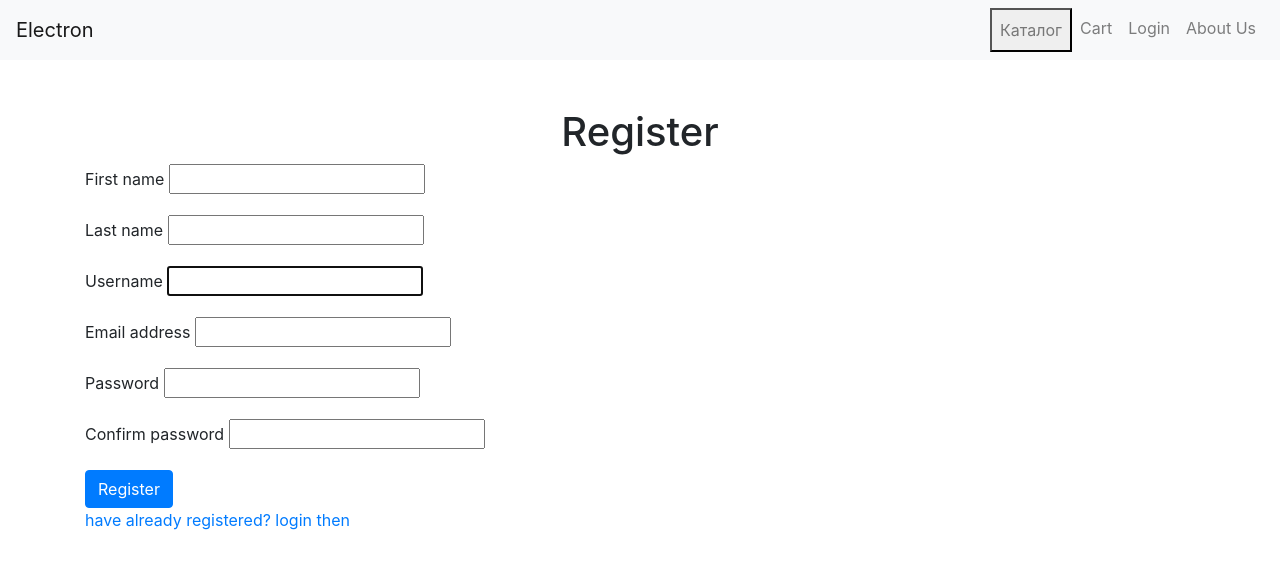
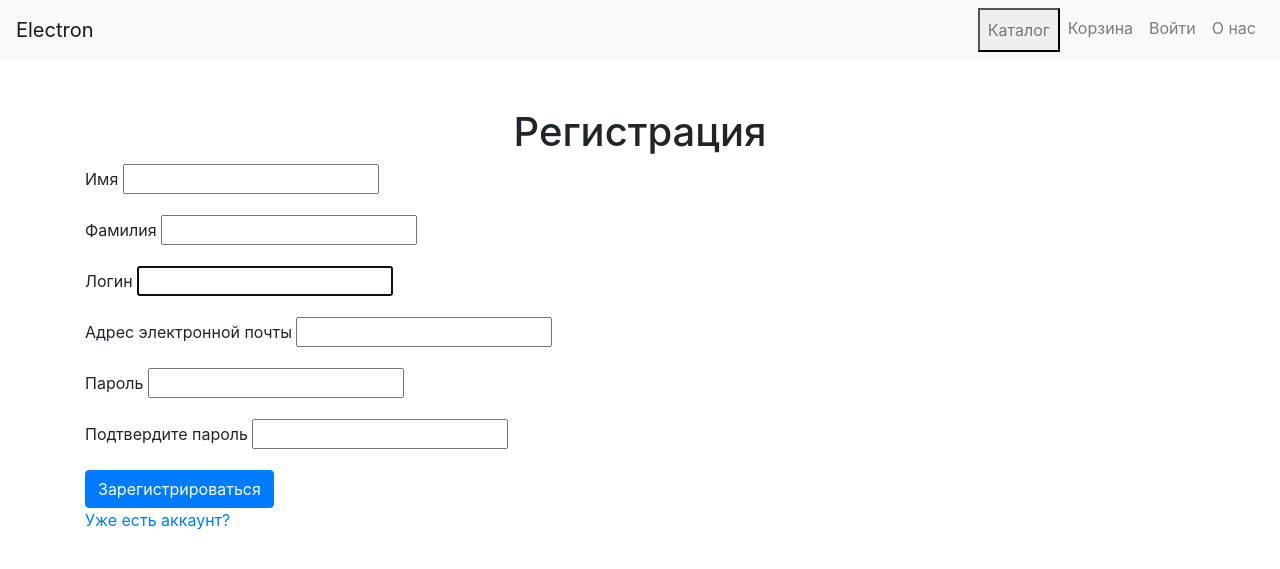
Before and after one commit to afreeone0/electron, a Django app: page /registration/ in a window 1280 px wide. Shown: the top 569 px of the page. Run offline with Django 4.2, Linux system fonts and the light colour scheme; data that the repository does not hold is empty; some libraries are stand-ins or nearby versions.

Commit message:
verstka rusification

```diff
--- a/electron/cart/views.py
+++ b/electron/cart/views.py
@@ -6,7 +6,7 @@ from store.models import Product
 
 def cart(request):
     context = {
-        'title': 'Your cart',
+        'title': 'Моя корзина',
     }
     return render(request, 'cart/cart.html', context=context)
 
--- a/electron/orders/templates/orders/orders_archive.html
+++ b/electron/orders/templates/orders/orders_archive.html
@@ -15,7 +15,7 @@
         {% for order in orders %}
         <div class="order-item">
             <div class="order-header">
-                <h3 class="order-id">Заказ #{{order.id}}</h3>
+                <h3 class="order-id">ID заказа: {{order.id}}</h3>
                 <span class="order-date">Дата: {{order.created_timestamp}}</span>
                 <span class="order-status">Статус: <strong>{{order.status}}</strong></span>
             </div>
@@ -27,7 +27,7 @@
                        <span class="product-name">{{item.name}}</span>
                        <span class="product-qty">Кол-во: {{ item.quantity }}</span>
                        <span class="product-price">Цена: ${{ item.price }}</span>
-                       <span class="product-price">Всего: ${{ item.products_price }}</span>
+                       <span class="product-price">Итоговая цена: ${{ item.products_price }}</span>
                     </li>
                     {% endfor %}
 
--- a/electron/orders/views.py
+++ b/electron/orders/views.py
@@ -36,8 +36,7 @@ def make_order(request):
                             quantity = cart_item.quantity
 
                             if product.quantity < quantity:
-                                raise ValidationError(f'Недостаточное количество товара {name} на складе\
-                                                       В наличии - {product.quantity}')
+                                raise ValidationError(f'Недостаточное количество {name}, в наличии {product.quantity}')
 
                             OrderItem.objects.create(
                                 order=order,
@@ -82,7 +81,7 @@ def orders_archive(request):
         ).order_by('-id')
     )
     context = {
-        'title': 'Orders archive',
+        'title': 'Мои заказы',
         'orders': orders,
     }
     return render(request, 'orders/orders_archive.html', context=context)
--- a/electron/store/templates/store/about.html
+++ b/electron/store/templates/store/about.html
@@ -1,7 +1,7 @@
 {% extends 'base.html' %}
 {% block content %}
     <div class="container mt-5">
-        <h1 class="text-center">About Us</h1>
-        <p>We are a team of passionate developers dedicated to providing the best electronics to our customers.</p>
+        <h1 class="text-center">О нас</h1>
+        <p>Я НЕ ВЕРСТАЛЬЩИК!!!</p>
     </div>
 {% endblock %}
--- a/electron/store/templates/store/index.html
+++ b/electron/store/templates/store/index.html
@@ -13,7 +13,7 @@
     {% endfor %}
     {% endif %}
 
-    <h1 class="text-center">Welcome to Our Online Store</h1>
-    <p class="text-center">Your one-stop shop for the latest electronics.</p>
+    <h1 class="text-center">Добро пожаловать в Electron!</h1>
+    <p class="text-center">Здесь вы сможете приобрести качественную элетронную технику</p>
 </div>
 {% endblock %}
--- a/electron/store/urls.py
+++ b/electron/store/urls.py
@@ -5,4 +5,5 @@ urlpatterns = [
     path('', views.index, name='index'),
     path('about/', views.about, name='about'),
     path('category/<slug:category_slug>/', views.category, name='category'),
+    path('product/<slug:product_slug>/', views.product, name='product'),
 ]
--- a/electron/templates/base.html
+++ b/electron/templates/base.html
@@ -4,7 +4,7 @@
 <head>
     <meta charset="UTF-8">
     <meta name="viewport" content="width=device-width, initial-scale=1.0">
-    <title>{{title}}</title>
+    <title>{{title|truncatewords:"4"}}</title>
     <link href="https://stackpath.bootstrapcdn.com/bootstrap/4.5.2/css/bootstrap.min.css" rel="stylesheet">
     <link rel="stylesheet" href="{% static 'styles.css' %}">
 </head>
--- a/electron/templates/navbar.html
+++ b/electron/templates/navbar.html
@@ -48,27 +48,27 @@
             </li>
 
             <li class="nav-item">
-                <a class="nav-link" href="{% url 'cart' %}">Cart</a>
+                <a class="nav-link" href="{% url 'cart' %}">Корзина</a>
             </li>
 
             {% if not user.is_authenticated %}
             <li class="nav-item">
                 <a class="nav-link"
                    href="{% url 'login' %}">
-                    Login
+                    Войти
                 </a>
             </li>
             {% else %}
             <li class="nav-item">
                 <a class="nav-link"
                    href="{% url 'profile' %}">
-                    Profile
+                    Профиль
                 </a>
             </li>
             <li class="nav-item">
                 <a class="nav-link"
                    href="{% url 'orders_archive' %}">
-                    Orders archive
+                    Мои заказы
                 </a>
             </li>
             {% endif %}
@@ -77,12 +77,12 @@
 
 
             <li class="nav-item">
-                <a class="nav-link" href="{% url 'about' %}">About Us</a>
+                <a class="nav-link" href="{% url 'about' %}">О нас</a>
             </li>
 
             {% if user.is_superuser or user.is_staff %}
             <li class="nav-item">
-                <a class="nav-link" href="{% url 'admin:index' %}">Admin pannel</a>
+                <a class="nav-link" href="{% url 'admin:index' %}">Админ-панель</a>
             </li>
             {% endif %}
 
--- a/electron/templates/page_not_found.html
+++ b/electron/templates/page_not_found.html
@@ -5,6 +5,6 @@
     <title>404</title>
 </head>
 <body>
-<h1>page not found wtf bro?</h1>
+<h1>404 страница не найдена</h1>
 </body>
 </html>
--- a/electron/users/templates/users/registration.html
+++ b/electron/users/templates/users/registration.html
@@ -6,39 +6,39 @@
     {{form.errors}}
     {% endif %}
 
-    <h1 class="text-center">Register</h1>
+    <h1 class="text-center">Регистрация</h1>
     <form action="{% url 'registration' %}" method="post">
 
         {% csrf_token %}
 
         <div class="form-group">
-            <label for="{{ form.first_name.id_for_label }}">First name</label>
+            <label for="{{ form.first_name.id_for_label }}">Имя</label>
             {{ form.first_name }}
         </div>
         <div class="form-group">
-            <label for="{{ form.last_name.id_for_label }}">Last name</label>
+            <label for="{{ form.last_name.id_for_label }}">Фамилия</label>
             {{ form.last_name }}
         </div>
         <div class="form-group">
-            <label for="{{ form.username.id_for_label }}">Username</label>
+            <label for="{{ form.username.id_for_label }}">Логин</label>
             {{ form.username }}
         </div>
         <div class="form-group">
-            <label for="{{form.email.id_for_label}}">Email address</label>
+            <label for="{{form.email.id_for_label}}">Адрес электронной почты</label>
             {{ form.email }}
         </div>
         <div class="form-group">
-            <label for="{{ form.password1.id_for_label }}">Password</label>
+            <label for="{{ form.password1.id_for_label }}">Пароль</label>
             {{ form.password1 }}
         </div>
         <div class="form-group">
-            <label for="{{ form.password2.id_for_label }}">Confirm password</label>
+            <label for="{{ form.password2.id_for_label }}">Подтвердите пароль</label>
             {{ form.password2 }}
         </div>
-        <button type="submit" class="btn btn-primary">Register</button>
+        <button type="submit" class="btn btn-primary">Зарегистрироваться</button>
     </form>
 
-    <p><a href="{% url 'login' %}">have already registered? login then</a></p>
+    <p><a href="{% url 'login' %}">Уже есть аккаунт?</a></p>
 
 </div>
 {% endblock %}
--- a/electron/users/views.py
+++ b/electron/users/views.py
@@ -36,7 +36,7 @@ def login(request):
 
     context = {
         'form': form,
-        'title': 'Login',
+        'title': 'Войти',
     }
     return render(request, 'users/login.html', context=context)
 
@@ -53,7 +53,7 @@ def profile(request):
         form = UserProfileForm(instance=request.user)
     context = {
         'form': form,
-        'title': 'Profile',
+        'title': 'Профиль',
     }
     return render(request, 'users/profile.html', context=context)
 
@@ -65,7 +65,7 @@ def register(request):
             session_key = request.session.session_key
 
             form.save()
-            messages.success(request, 'Registered successfully!')
+            messages.success(request, 'Вы успешно зарегестрировались')
             auth.login(request, form.instance)
 
             if session_key:
@@ -76,7 +76,7 @@ def register(request):
         form = UserRegistrationForm()
     context = {
         'form': form,
-        'title': 'Registration',
+        'title': 'Регистрация',
     }
     return render(request, 'users/registration.html', context=context)
 
```
Also changed, not shown: electron/cart/templates/cart/cart.html (+6 -6 lines), electron/orders/templates/orders/make_order.html (+5 -5 lines), electron/store/templates/store/category.html (+16 -12 lines), electron/store/templates/store/product.html (added, +45 -0 lines), electron/store/views.py (+10 -1 lines), electron/users/templates/users/login.html (+5 -5 lines), electron/users/templates/users/profile.html (+8 -8 lines).
